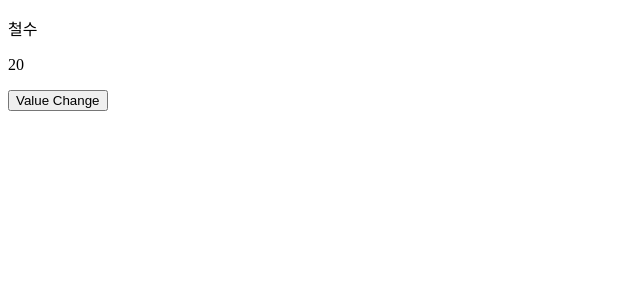
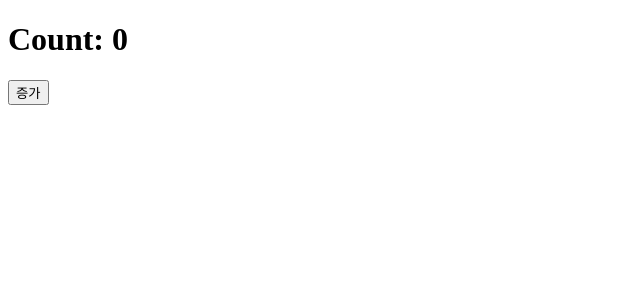
Before and after one commit to fp024/introduction-to-frontend-development-with-react-js-study, a React (Vite) app in the folder chap04/vite-react-chap04/: page / in a window 1280 px wide. Shown: the top 300 px of the page, without its empty margins (0-640 px from the left). Built offline with nearby package versions, Linux system fonts and the light colour scheme.

Commit message:
4.2.2 useState 훅 사용하기

```diff
--- a/chap04/vite-react-chap04/src/App.tsx
+++ b/chap04/vite-react-chap04/src/App.tsx
@@ -1,15 +1,13 @@
+import { useState } from 'react';
+
 export default function App() {
-  let name = '철수';
-  const age = 20;
-  const nameChange = () => {
-    name = '영희';
-    console.log(name);
-  };
+  const [count, setCount] = useState(0);
+  const clickHandler = () => setCount((count) => count + 1);
+
   return (
     <div>
-      <p>{name}</p>
-      <p>{age}</p>
-      <button onClick={nameChange}>Value Change</button>
+      <h1>Count: {count}</h1>
+      <button onClick={clickHandler}>증가</button>
     </div>
   );
 }
```
